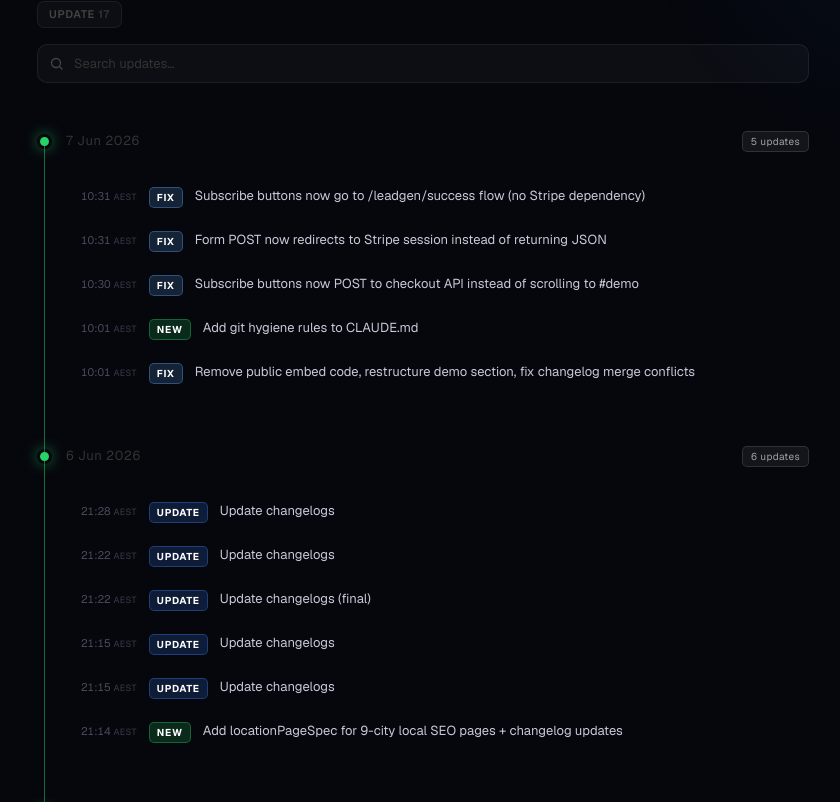
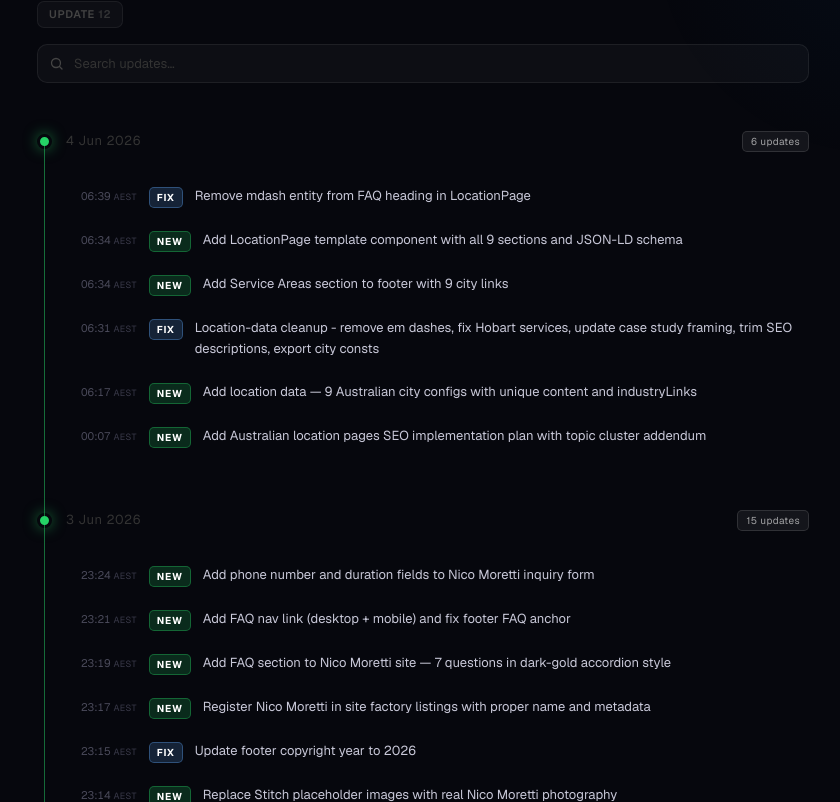
Before and after one commit to sg-satoshi/saabai-site, a Next.js app: page /rex-changelog in a window 1280 px wide. Shown: the part 578-1380 px from the top of the page, without its empty margins (217-1057 px from the left). Built offline with nearby package versions, Linux system fonts and the light colour scheme.

Commit message:
fix(rex-changelog): remove LeadGen/site entries from Rex changelog; route leadgen paths to Saabai changelog

```diff
--- a/app/rex-changelog/ChangelogClient.tsx
+++ b/app/rex-changelog/ChangelogClient.tsx
@@ -29,27 +29,6 @@ const TAG_STYLES: Record<Tag, { bg: string; text: string; border: string }> = {
 };
 
 const CHANGELOG: Day[] = [
-  {
-    date: "7 Jun 2026",
-    entries: [
-      { time: "10:31", tag: "FIX", title: "Subscribe buttons now go to /leadgen/success flow (no Stripe dependency)" },
-      { time: "10:31", tag: "FIX", title: "Form POST now redirects to Stripe session instead of returning JSON" },
-      { time: "10:30", tag: "FIX", title: "Subscribe buttons now POST to checkout API instead of scrolling to #demo" },
-      { time: "10:01", tag: "NEW", title: "Add git hygiene rules to CLAUDE.md" },
-      { time: "10:01", tag: "FIX", title: "Remove public embed code, restructure demo section, fix changelog merge conflicts" }
-    ],
-  },
-  {
-    date: "6 Jun 2026",
-    entries: [
-      { time: "21:28", tag: "UPDATE", title: "Update changelogs" },
-      { time: "21:22", tag: "UPDATE", title: "Update changelogs" },
-      { time: "21:22", tag: "UPDATE", title: "Update changelogs (final)" },
-      { time: "21:15", tag: "UPDATE", title: "Update changelogs" },
-      { time: "21:15", tag: "UPDATE", title: "Update changelogs" },
-      { time: "21:14", tag: "NEW", title: "Add locationPageSpec for 9-city local SEO pages + changelog updates" }
-    ],
-  },
   {
     date: "4 Jun 2026",
     entries: [
--- a/app/saabai-changelog/SaabaiChangelogClient.tsx
+++ b/app/saabai-changelog/SaabaiChangelogClient.tsx
@@ -30,6 +30,7 @@ const CHANGELOG: Day[] = [
   {
     date: "7 Jun 2026",
     entries: [
+      { time: "10:32", tag: "NEW", title: "Show selected tier and personal contact message" },
       { time: "10:31", tag: "FIX", title: "Subscribe buttons now go to /leadgen/success flow (no Stripe dependency)" },
       { time: "10:31", tag: "FIX", title: "Form POST now redirects to Stripe session instead of returning JSON" },
       { time: "10:30", tag: "FIX", title: "Subscribe buttons now POST to checkout API instead of scrolling to #demo" },
--- a/scripts/update-changelog.js
+++ b/scripts/update-changelog.js
@@ -33,7 +33,7 @@ try {
   // Fallback: determine scope from files changed
   if (!scope) {
     const rexPaths = ['lib/rex-', 'app/api/pete-chat', 'app/api/rex-', 'app/components/PeterAvatarWidget', 'app/rex-', 'app/rex-widget'];
-    const saabaiPaths = ['app/counsel-backup', 'app/saabai-', 'app/components/ChatWidget', 'app/api/saabai-', 'app/tributum', 'app/use-cases', 'app/process', 'app/services'];
+    const saabaiPaths = ['app/counsel-backup', 'app/saabai-', 'app/components/ChatWidget', 'app/api/saabai-', 'app/tributum', 'app/use-cases', 'app/process', 'app/services', 'app/leadgen', 'app/leadgen-widget', 'app/leadgen-dashboard'];
 
     let hasRex = filesChanged.some(f => rexPaths.some(p => f.startsWith(p)));
     let hasSaabai = filesChanged.some(f => saabaiPaths.some(p => f.startsWith(p)));
```
